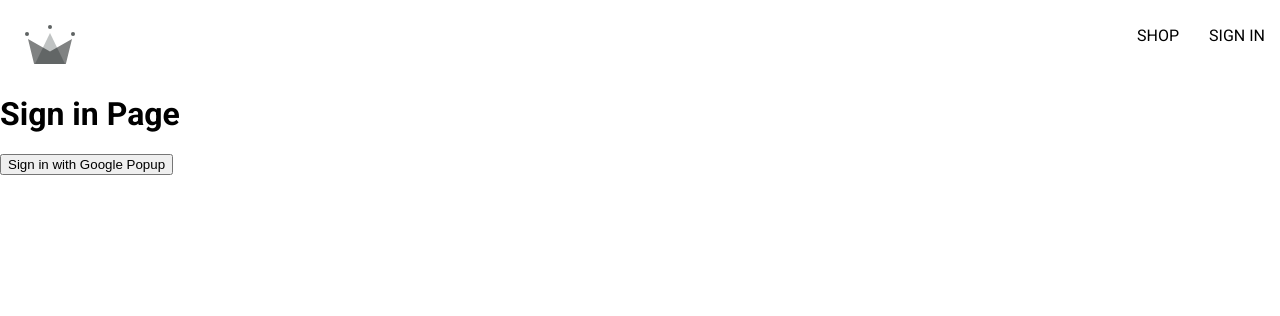
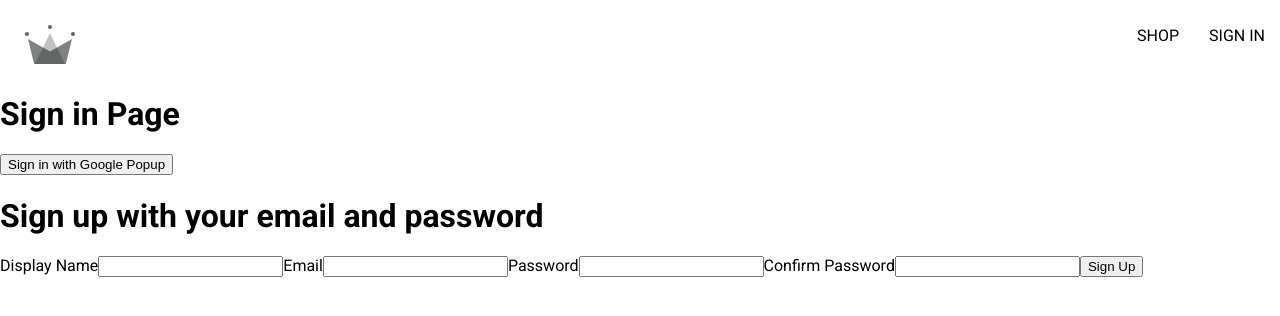
Before and after one commit to romanprotoliuk/Ecommerce-store, a React (Create React App) app: page /sign-in in a window 1280 px wide. Shown: the top 316 px of the page. Built offline with nearby package versions, Linux system fonts and the light colour scheme; the HTML template or start-up script is replaced by a standard one.

Commit message:
Sign-up form part 1

```diff
--- /dev/null
+++ b/src/componets/sign-up-form/sign-up-form.component.jsx
@@ -0,0 +1,44 @@
+import { useState } from "react"
+
+const defaultFormFields = {
+  displayName: '',
+  email: '',
+  password: '',
+  confirmPassword: ''
+}
+
+const SignUpForm = () => {
+  const [formFields, setFormFieds] = useState(defaultFormFields)
+  const { displayName, email, password, confirmPassword } = formFields
+
+  console.log(formFields)
+
+  const handleChange = (event) => {
+    const { name, value } = event.target
+
+    setFormFieds({...formFields, [name]: value})
+  }
+
+  return (
+    <div>
+      <h1>Sign up with your email and password</h1>
+      <form onSubmit={() => {}}>
+        <label>Display Name</label>
+        <input type="text" required onChange={handleChange} name='displayName' value={displayName} />
+
+        <label>Email</label>
+        <input type="email" required onChange={handleChange} name='email' value={email} />
+
+        <label>Password</label>
+        <input type="password" required onChange={handleChange} name='password' value={password} />
+
+        <label>Confirm Password</label>
+        <input type="password" required onChange={handleChange} name='confirmPassword' value={confirmPassword} />
+
+        <button type="submit">Sign Up</button>
+      </form>
+    </div>
+  )
+}
+
+export default SignUpForm
--- a/src/routes/sign-in/sign-in.component.jsx
+++ b/src/routes/sign-in/sign-in.component.jsx
@@ -1,4 +1,6 @@
 import { signInWithGooglePopup, createUserDocumentFromAuth } from "../../utils/firebase/firebase.utils"
+import SignUpForm from "../../componets/sign-up-form/sign-up-form.component"
+
 const SignIn = () => {
 
   const logGoogleUser = async () => {
@@ -10,6 +12,7 @@
     <div>
       <h1>Sign in Page</h1>
       <button onClick={logGoogleUser}>Sign in with Google Popup</button>
+      <SignUpForm />
     </div>
   )
 }
```
